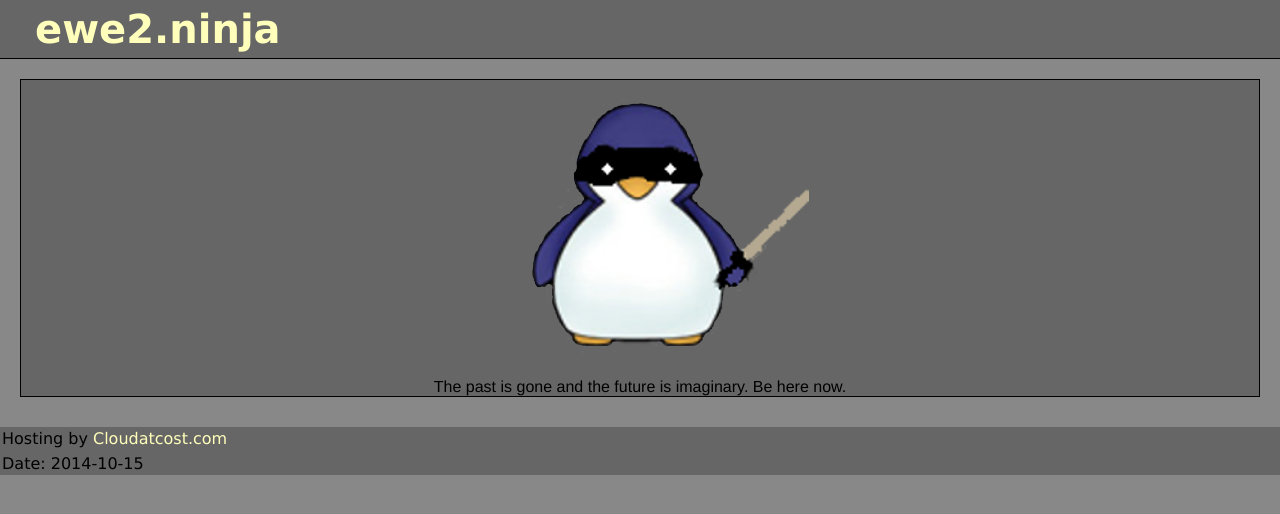
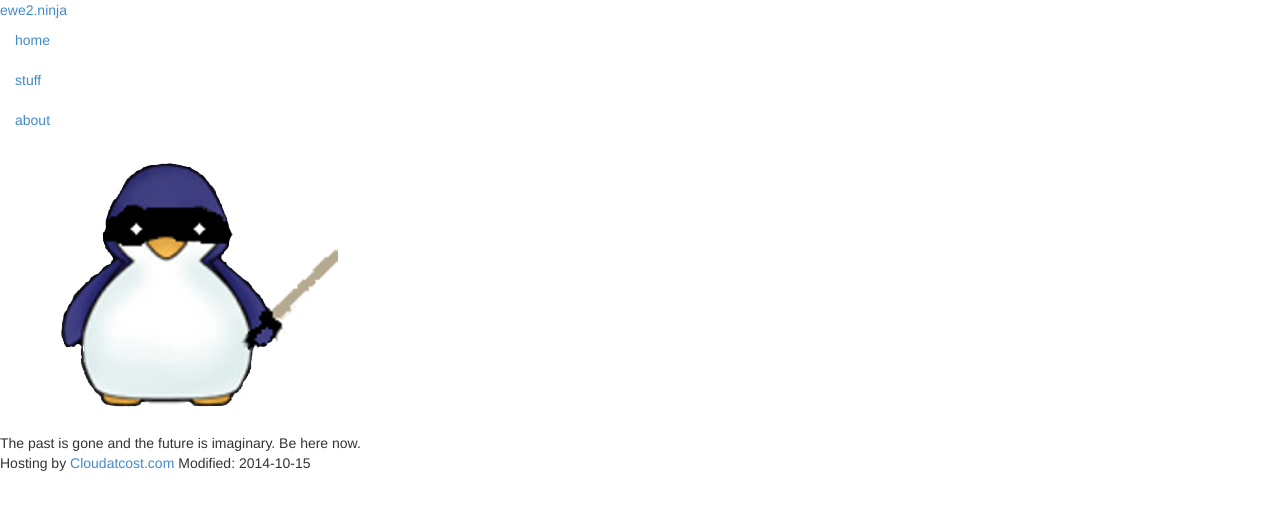
Before and after one commit to ewe2/ewe2.ninja, a PHP site: page / in a window 1280 px wide. Shown: the top 514 px of the page. Run offline with PHP 8.4, Linux system fonts and the light colour scheme; some libraries are stand-ins or nearby versions.

Commit message:
rebased front page on bootstrap cover template

```diff
--- a/css/default.css
+++ b/css/default.css
@@ -1,148 +1,176 @@
-/* reset first */
+/* Modified from cover template for Bootstrap by @mdo */
+
+/*
+ * Globals
+ */
+
+/* Links */
+a,
+a:focus,
+a:hover {
+  color: #ffffbb;
+}
+
+/* Custom default button */
+.btn-default,
+.btn-default:hover,
+.btn-default:focus {
+  color: #333;
+  text-shadow: none; /* Prevent inheritence from `body` */
+  background-color: #fff;
+  border: 1px solid #fff;
+}
 
 
-/* reset browser styles */
-html, body, div, span, object, iframe, h1, h2, h3, h4, h5, h6, p, blockquote, pre, a, abbr, acronym, address, big, cite, code, del, dfn, em, img, ins, kbd, q, s, samp,small, strike, strong, sub, sup, tt, var, b, u, i, center, dl, dt, dd, ol, ul, li, fieldset, form, label, legend,
-table, caption, tbody, tfoot, thead, tr, th, td, article, aside, canvas, details, embed,
-figure, figcaption, footer, header, hgroup, menu, nav, output, ruby, section, summary,
-time, mark, audio, video {
-	margin: 0;
-	padding: 0;
-	border: 0;
-	font-size: 100%;
-	vertical-align: baseline;
-}
+/*
+ * Base structure
+ */
 
-article, aside, details, figcaption, figure, footer, header, hgroup, menu, nav, section {
-	display: block;
+html,
+body {
+  height: 100%;
+  background-color: #888888;
 }
 
 body {
-	line-height: 1.2;
+  color: #ffffbb;
+  text-align: center;
+  text-shadow: 0 1px 3px rgba(0,0,0,.5);
 }
 
-table {
-	border-collapse: collapse;
-	border-spacing: 0;
+/* Extra markup and styles for table-esque vertical and horizontal centering */
+/* remove shadowing, we don't need it */
+
+.site-wrapper {
+  display: table;
+  width: 100%;
+  height: 100%; /* For at least Firefox */
+  min-height: 100%;
+}
+.site-wrapper-inner {
+  display: table-cell;
+  vertical-align: top;
+}
+.cover-container {
+  margin-right: auto;
+  margin-left: auto;
 }
 
-ol {
-	padding-left: 1.4em;
-	list-style: decimal;
-}
-
-ul {
-	padding-left: 1.4em;
-	list-style: square;
-}
-
-blockquote, q {
-	quotes: none;
-}
-
-blockquote:before, blockquote:after,
-q:before, q:after {
-	content: '';
-	content: none;
-}
-/* end reset browser styles */
-
-/* mouse dynamics deleted, too much misbehaviour forcing ugly fixes, stick
- * with a simple overall desgin
- */
-
-a {
-    text-decoration: none;
-    color: #ffffbb;
+/* Padding for spacing */
+.inner {
+  padding: 30px;
 }
 
 
-/* design is a lighter background with darker elements floated over it */
+/*
+ * Header
+ */
 
-body {
-	font-size: 12pt;
-	font-family: Verdana, Geneva, Helvetica, Arial;
-	background: #888888;
-	color: #000000;
-	margin: 0 0 0 0;
-
+.masthead {
+    background: #666666;
+    border-bottom: 1px #000000 solid;
 }
 
-div {
-	border: 1px #000000 solid;
-	margin: auto auto 5px auto;
+.masthead-brand {
+  margin-top: 10px;
+  margin-bottom: 10px;
+  font-weight: bold;
+  font-size: 20pt;
 }
 
-.quote {
-	background: #999999;
-	border: 1px #000000 solid;
-	padding: 3px;
+.masthead-nav > li {
+  display: inline-block;
+}
+.masthead-nav > li + li {
+  margin-left: 20px;
+}
+.masthead-nav > li > a {
+  padding-right: 0;
+  padding-left: 0;
+  font-size: 16px;
+  font-weight: bold;
+  color: #fff; /* IE8 proofing */
+  color: rgba(255,255,255,.75);
+  border-bottom: 2px solid transparent;
+}
+.masthead-nav > li > a:hover,
+.masthead-nav > li > a:focus {
+  background-color: transparent;
+  border-bottom-color: #a9a9a9;
+  border-bottom-color: rgba(255,255,255,.25);
+}
+.masthead-nav > .active > a,
+.masthead-nav > .active > a:hover,
+.masthead-nav > .active > a:focus {
+  color: #ffffbb;
+  border-bottom-color: #ffffbb;
 }
 
-.story {
-	text-align: left;
-	padding: 2px;
-	margin: 2px 2% 10px 2%;
-	background: #888888;
-	border: 0px;
+@media (min-width: 768px) {
+  .masthead-brand {
+    float: left;
+  }
+  .masthead-nav {
+    float: right;
+  }
 }
 
-span.hide {
-	color: #666666;
+/* inherited but make explicit */
+
+@media (min-width: 992px) {
+    .masthead-brand {
+        float: left;
+    }
+    .masthead-nav {
+        float: right;
+    }
 }
 
-P.msg {
-	text-align: left;
+
+/*
+ * Cover
+ */
+
+.cover {
+  padding: 0 20px;
+}
+.cover .btn-lg {
+  padding: 10px 20px;
   font-weight: bold;
-	background: #666666;
-	border: 1px #000000 solid;
-	padding: 5px;
-	margin: auto auto 5px auto;
-	font-size: 12pt;
 }
 
-h1 {
-	font: 24pt Verdana, Geneva, Helvetica, Arial;
-	font-weight: bold;
-	line-height: 5px;
+
+.penguinbox {
+    position: center;
+    vertical-align: middle;
+	padding: 0 20px;
+	border: 1px #000000 solid;
+    margin: 20px 20px 0px 20px;
+    -webkit-box-shadow: inset 0 0 100px rgba(0,0,0,.5);
+    box-shadow: inset 0 0 100px rgba(0,0,0,.5);
 }
 
-/* header settings */
-
-header {
-	text-align: left;
-	padding: 5px;
-	border-top: 0px #000000 solid;
-	border-bottom: 1px #000000 solid;
-	border-left: 0px;
-	border-right: 0px;
-    background: #666666;
+.mainicon {
+	font-family:helvetica,arial;
+	text-align:center;
+	vertical-align:middle;
+    background: #55555;
 }
 
-header .headline {
-	text-align: left;
-	padding: 2px;
-	padding-left: 4px;
-	margin-bottom: 10px;
+/*
+ * Footer
+ */
+
+.mastfoot {
+  border-top: 1px #000000 solid;
+  background: #666666;
+  color: #999; /* IE8 proofing */
+  color: rgba(255,255,255,.5);
+
+  padding: 30px;
 }
 
-header a {
-    font-weight: bold;
-    font-size: 30pt;
-    margin-left: 30px;
-}
-
-/* general footer settings */
-
-footer {
-	text-align: left;
-	padding: 2px;
-    background: #666666;
-}
-
-/* do the flexbox and degrade gracefully */
-
-footer .hosting {
+.mastfoot-inner {
   display: -webkit-box;
   display: -moz-box;
   display: -ms-flexbox;
@@ -158,97 +186,60 @@ footer .hosting {
   -webkit-flex: 1;
   flex: 1;
 
-	border: 0;
 }
 
-/* divs in the footer get specific ordering */
-footer .hosting1 {
+/* forces other content to float right */
+.mastfoot-inner .bumf1 {
     order: 1;
 }
 
-footer .hosting2 {
+.mastfoot-inner .bumf2 {
     order: 2;
 }
 
-/* general elements and frontpage elements */
-
-.menu {
-	padding: 20px;
-	border: 0px;
+.boiler {
+    font-size: 8pt;
+    font-weight: italic;
 }
 
-.recent {
-	text-align: right;
-	padding: 4px;
-	font-size: 7pt;
+/*
+@media (min-width: 768px) {
+    .mastfoot-inner {
+        float: left;
+    }
+}
+*/
+
+/* Altered to fix the footer for small devices. Limited to 480px. */
+
+@media (min-width: 480px) {
+  /* Pull out the header and footer */
+  .masthead {
+    position: fixed;
+    top: 0;
+  }
+  .mastfoot {
+    position: fixed;
+    bottom: 0;
+  }
+  /* Start the vertical centering */
+  .site-wrapper-inner {
+    vertical-align: middle;
+  }
+  /* Handle the widths */
+  .masthead,
+  .mastfoot,
+  .cover-container {
+    width: 100%; /* Must be percentage or pixels for horizontal alignment */
+  }
 }
 
-.mainicon {
-	font-family:helvetica,arial;
-	text-align:center;
-	vertical-align:middle;
-    background: #666666;
+/* prevent bunching up in the middle for styling */
+
+@media (min-width: 992px) {
+  .masthead,
+  .mastfoot,
+  .cover-container {
+    width: 100%;
   }
-
-img.icon {
-	float: left;
-	margin-right: 10px;
 }
-
-img.red {
-	color: #FF0000;
-	font-weight: bold;
-}
-
-strong {
-	color: #FFFFBB;
-}
-
-span.headline {
-	font-weight: bold;
-	font-size: 14pt;
-}
-
-span.byline {
-	font-size: 9pt;
-}
-
-span.new {
-	color: #AAAA00;
-	font-weight: bold;
-	font-size: 6pt;
-}
-
-span.subject {
-	font-weight: bold;
-	font-size: 9pt;
-}
-
-li.gaps {
-	margin: auto auto 10px auto;
-}
-
-span.title {
-	font-weight: bold;
-	font-size: 10pt;
-}
-
-span.controls {
-	font-size: 8pt;
-	text-align: right;
-}
-
-p.username {
-	font-size: 10pt;
-	margin: 0px 0px 0px 0px;
-}
-
-p.details {
-	font-size: 7pt;
-	margin-top: 5px;
-	margin-bottom: 0px;
-}
-
-div.thread {
-	padding: 4px;
-}
--- a/index.php
+++ b/index.php
@@ -1,28 +1,49 @@
-<!--[if lt IE 8]>
-<script src="http://ie7-js.googlecode.com/svn/version/2.1(beta4)/IE8.js"></script>
-<![endif]-->
-<!--[if lt IE 9]>
-<script src="//html5shiv.googlecode.com/svn/trunk/html5.js"></script>
-<![endif]-->
-<!doctype html>
+<!DOCTYPE html>
 <html lang="en">
   <head>
-<link rel=icon href="favicon.ico">
-<link rel=stylesheet href="css/bootstrap.min.js">
-<link rel=stylesheet href="css/default.css">
-<script src="js/bootstrap.min.js"></script>
-<script src="js/modernizr-latest.js"></script>
-<script src="js/jquery.min.js"></script>
     <meta charset="utf-8">
-<meta http-equiv="X-UA-Compatible" content="IE=edge" />
+    <meta http-equiv="X-UA-Compatible" content="IE=edge">
     <meta name="viewport" content="width=device-width, initial-scale=1">
+    <meta name="description" content="penguin home">
+    <meta name="author" content="ewe2">
+    <link rel="icon" href="favicon.ico">
+
     <title>ewe2.ninja</title>
+
+    <!-- Bootstrap core CSS -->
+    <link href="css/bootstrap.min.css" rel="stylesheet">
+
+    <!-- Custom styles for this template -->
+    <link href="css/cover.css" rel="stylesheet">
+
+    <!-- HTML5 shim and Respond.js IE8 support of HTML5 elements and media queries -->
+    <!--[if lt IE 9]>
+      <script src="https://oss.maxcdn.com/html5shiv/3.7.2/html5shiv.min.js"></script>
+      <script src="js/respond.min.js"></script>
+    <![endif]-->
   </head>
+
   <body>
-<header>
-<a href="/">ewe2.ninja</a>
-</header>
-<div class=menu>
+
+    <div class="site-wrapper">
+
+      <div class="site-wrapper-inner">
+
+        <div class="cover-container">
+
+          <div class="masthead clearfix">
+            <div class="inner">
+              <a link="/" class="masthead-brand">ewe2.ninja</a>
+              <ul class="nav masthead-nav">
+                <li class="active"><a href="#">home</a></li>
+                <li><a href="#">stuff</a></li>
+                <li><a href="#">about</a></li>
+              </ul>
+            </div>
+          </div>
+
+          <div class="inner cover">
+                <div class=penguinbox>
                     <div class=mainicon><img alt="ninja penguin" src="ewe2.ninja.png"><br/>
                     <script language="JavaScript">
                     var Q=new Array();
@@ -36,12 +57,28 @@ document.write(Q[Math.floor(Math.random() * Q.length)]);
                     </script>
                     </div>
                 </div>
-<footer>
-<div class=hosting>
-<span class=hosting1>Hosting by <a href=http://cloudatcost.com>Cloudatcost.com</a></span>
           </div>
-<?php
-echo 'Date: '. date('Y-m-d') ."\n";
-?>
-</footer>
-</body></html>
+
+          <div class="mastfoot">
+            <div class="mastfoot-inner">
+              <span class="bumf1">Hosting by <a href=http://cloudatcost.com>Cloudatcost.com</a></span>
+              <span class="boiler bumf2"><?php echo 'Modified: '. date('Y-m-d') ."\n"; ?></span>
+            </div>
+          </div>
+
+        </div>
+
+      </div>
+
+    </div>
+
+    <!-- Bootstrap core JavaScript
+    ================================================== -->
+    <!-- Placed at the end of the document so the pages load faster -->
+    <script src="js/jquery.min.js"></script>
+    <script src="js/bootstrap.min.js"></script>
+    <script src="js/modernizr-latest.js"></script>
+    <!-- IE10 viewport hack for Surface/desktop Windows 8 bug -->
+    <script src="js/ie10-viewport-bug-workaround.js"></script>
+  </body>
+</html>
--- /dev/null
+++ b/js/ie10-viewport-bug-workaround.js
@@ -0,0 +1,22 @@
+/*!
+ * IE10 viewport hack for Surface/desktop Windows 8 bug
+ * Copyright 2014 Twitter, Inc.
+ * Licensed under the Creative Commons Attribution 3.0 Unported License. For
+ * details, see http://creativecommons.org/licenses/by/3.0/.
+ */
+
+// See the Getting Started docs for more information:
+// http://getbootstrap.com/getting-started/#support-ie10-width
+
+(function () {
+  'use strict';
+  if (navigator.userAgent.match(/IEMobile\/10\.0/)) {
+    var msViewportStyle = document.createElement('style')
+    msViewportStyle.appendChild(
+      document.createTextNode(
+        '@-ms-viewport{width:auto!important}'
+      )
+    )
+    document.querySelector('head').appendChild(msViewportStyle)
+  }
+})();
```
Also changed, not shown: js/respond.min.js (added). Lines whose indentation alone changed are shown as unchanged.
